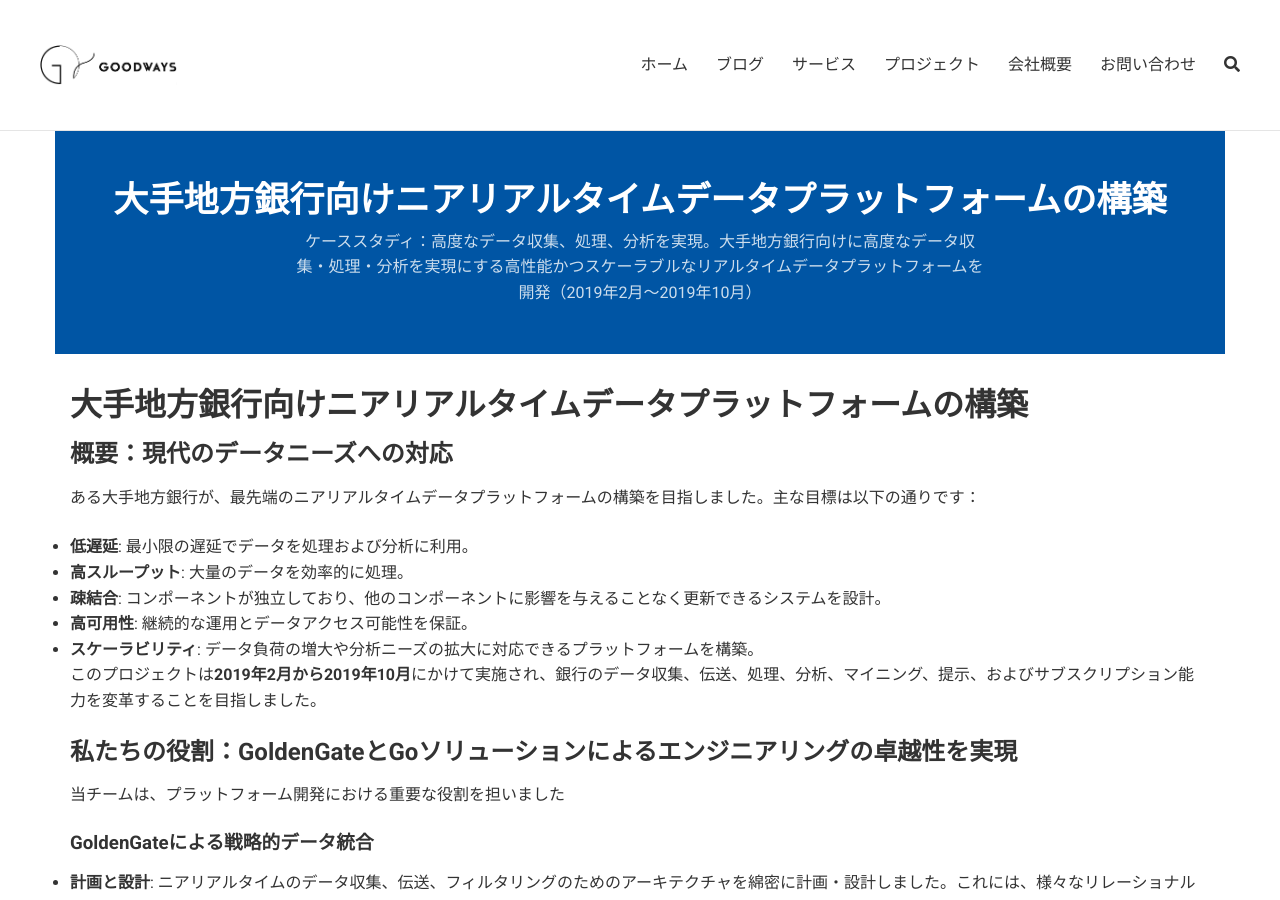
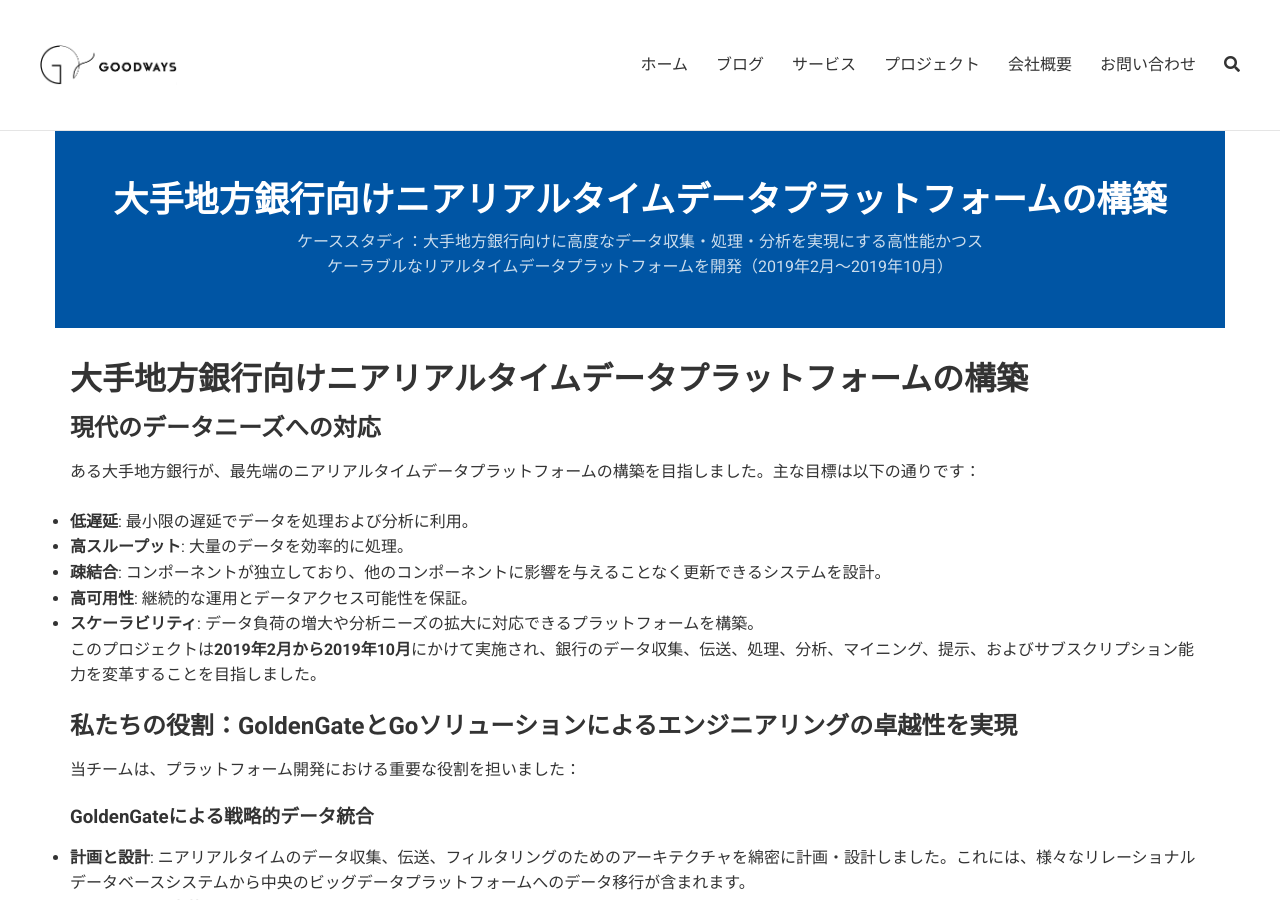
Before and after one commit to goodwaysIT/ja, a Jekyll site: the page built from _projects/near-real-time-data-platform-development.md, in a window 1280 px wide and 900 px high. Built offline with Jekyll 4.4.1, drawn with Linux system fonts in a browser that asks for light colours; some of the changed text lies outside the part shown.

Commit message:
Update near-real-time-data-platform-development.md

```diff
--- a/_projects/near-real-time-data-platform-development.md
+++ b/_projects/near-real-time-data-platform-development.md
@@ -1,7 +1,7 @@
 ---
 layout: page
 title: "大手地方銀行向けニアリアルタイムデータプラットフォームの構築"
-description: "ケーススタディ：高度なデータ収集、処理、分析を実現。大手地方銀行向けに高度なデータ収集・処理・分析を実現にする高性能かつスケーラブルなリアルタイムデータプラットフォームを開発（2019年2月～2019年10月）"
+description: "ケーススタディ：大手地方銀行向けに高度なデータ収集・処理・分析を実現にする高性能かつスケーラブルなリアルタイムデータプラットフォームを開発（2019年2月～2019年10月）"
 excerpt: "このプロジェクト（2019年2月～2019年10月）では、大手地方銀行向けのニアリアルタイムデータプラットフォームを構築しました。GoldenGateを利用したデータ同期と、Go言語ベースのインテリジェントなO&M（運用保守）用バックエンドを開発し、低遅延、高スループット、堅牢なスケーラビリティを実現しました。"
 order: 4
 image: /assets/images/case-studies/near-real-time-data-platform.svg
@@ -10,7 +10,7 @@ tags: ["ニアリアルタイムデータ", "データプラットフォーム",
 
 # 大手地方銀行向けニアリアルタイムデータプラットフォームの構築
 
-## 概要：現代のデータニーズへの対応
+## 現代のデータニーズへの対応
 
 ある大手地方銀行が、最先端のニアリアルタイムデータプラットフォームの構築を目指しました。主な目標は以下の通りです：
 
@@ -24,7 +24,7 @@ tags: ["ニアリアルタイムデータ", "データプラットフォーム",
 
 ## 私たちの役割：GoldenGateとGoソリューションによるエンジニアリングの卓越性を実現
 
-当チームは、プラットフォーム開発における重要な役割を担いました
+当チームは、プラットフォーム開発における重要な役割を担いました：
 
 ### GoldenGateによる戦略的データ統合
 *   **計画と設計**: ニアリアルタイムのデータ収集、伝送、フィルタリングのためのアーキテクチャを綿密に計画・設計しました。これには、様々なリレーショナルデータベースシステムから中央のビッグデータプラットフォームへのデータ移行が含まれます。
```
Also changed, not shown: other parts of _projects/near-real-time-data-platform-development.md (+3 -3 lines).
